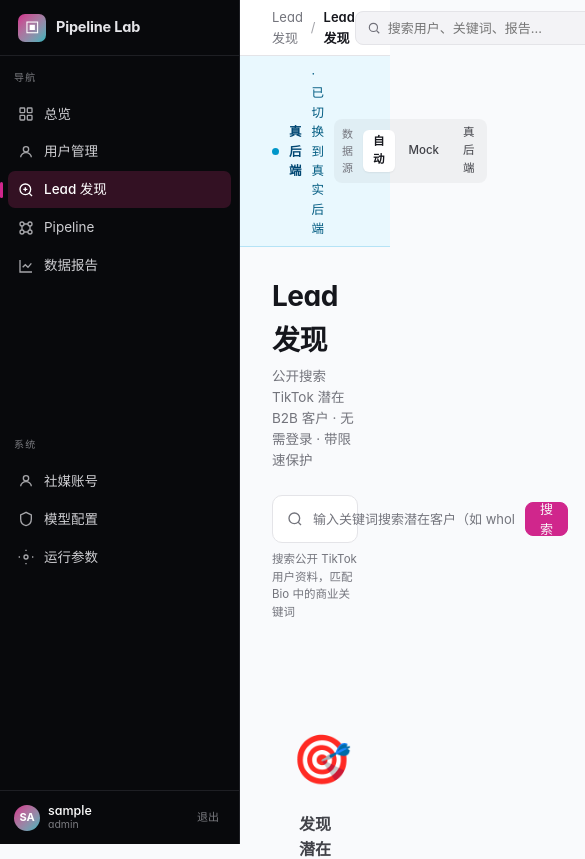
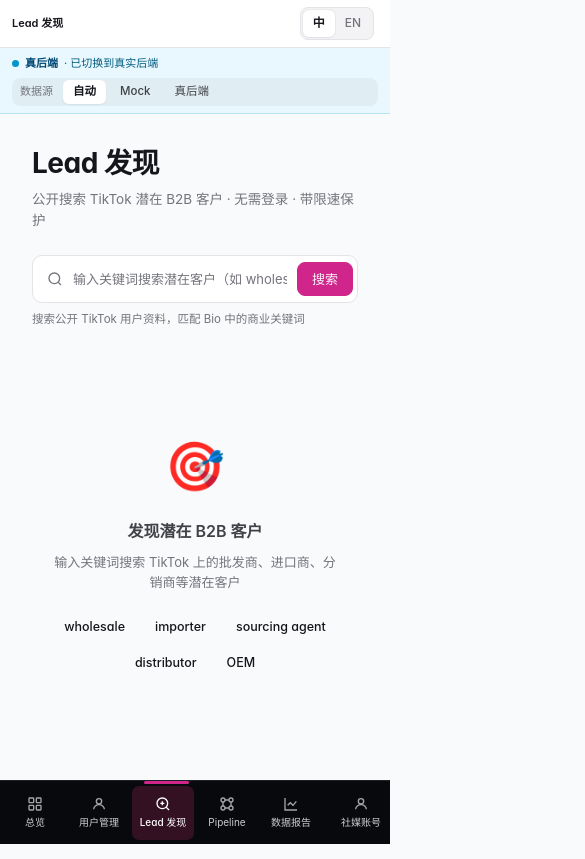
Before and after one commit to dzzz-qcxf-studio/tiktok-b2b-bot-mirror, a Vue app in the folder tiktok_bot_console/ui/: page /leads in a window 390 px wide. Shown: the top 859 px of the page, 585 px wide, since content can reach past the window. Built offline with nearby package versions, Linux system fonts and the light colour scheme; sample sign-in values are in the browser's storage.

Commit message:
fix: complete H2 responsive page gate

```diff
--- a/tiktok_bot_console/ui/src/App.vue
+++ b/tiktok_bot_console/ui/src/App.vue
@@ -279,4 +279,109 @@
 .api-mode-toggle button { padding: 3px 10px; border: none; background: transparent; border-radius: 6px; font-size: 11.5px; color: var(--fg-2); cursor: pointer; font-weight: 500; }
 .api-mode-toggle button:hover:not(.active) { color: var(--fg); }
 .api-mode-toggle button.active { background: var(--surface); color: var(--fg); font-weight: 600; box-shadow: 0 1px 2px rgba(0,0,0,.06); }
+
+@media (max-width: 700px) {
+  .shell {
+    display: block;
+    padding-bottom: calc(64px + env(safe-area-inset-bottom));
+  }
+
+  .sidebar {
+    position: fixed;
+    inset: auto 0 0;
+    z-index: 60;
+    width: 100%;
+    height: calc(64px + env(safe-area-inset-bottom));
+    flex-direction: row;
+    align-items: stretch;
+    overflow-x: auto;
+    overflow-y: hidden;
+    border-top: 1px solid var(--sb-border);
+    border-right: 0;
+    padding-bottom: env(safe-area-inset-bottom);
+    scrollbar-width: none;
+  }
+
+  .sidebar::-webkit-scrollbar {
+    display: none;
+  }
+
+  .sb-brand,
+  .sb-section,
+  .sb-foot {
+    display: none;
+  }
+
+  .sb-nav {
+    display: flex;
+    flex: 0 0 auto;
+    gap: 2px;
+    padding: 5px 4px;
+    overflow: visible;
+  }
+
+  .sb-link {
+    min-width: 62px;
+    min-height: 54px;
+    margin: 0;
+    padding: 5px 6px;
+    flex-direction: column;
+    justify-content: center;
+    gap: 3px;
+    font-size: 10px;
+    text-align: center;
+  }
+
+  .sb-link.active::before {
+    inset: -5px 12px auto;
+    width: auto;
+    height: 3px;
+    transform: none;
+  }
+
+  .main {
+    width: 100%;
+  }
+
+  .topbar {
+    height: 48px;
+    padding: 0 12px;
+  }
+
+  .topbar-left {
+    min-width: 0;
+  }
+
+  .crumb {
+    min-width: 0;
+    font-size: 11px;
+  }
+
+  .crumb > span:first-child,
+  .crumb .sep,
+  .search,
+  .topbar-right > .icon-btn,
+  .topbar-right > .avatar {
+    display: none;
+  }
+
+  .crumb b {
+    overflow: hidden;
+    text-overflow: ellipsis;
+    white-space: nowrap;
+  }
+
+  .mock-banner {
+    flex-wrap: wrap;
+    gap: 6px;
+    padding: 7px 12px;
+    font-size: 11px;
+  }
+
+  .api-mode-toggle {
+    width: 100%;
+    margin-left: 0;
+    overflow-x: auto;
+  }
+}
 </style>
--- a/tiktok_bot_console/ui/src/components/AcquisitionJobCreator.vue
+++ b/tiktok_bot_console/ui/src/components/AcquisitionJobCreator.vue
@@ -168,6 +168,7 @@
             <strong v-else>{{ $t('pipeline.preflightBlocked') }}</strong>
             <small v-if="capabilitiesError">{{ capabilitiesError }}</small>
             <small v-else-if="capability?.message">{{ capability.message }}</small>
+            <code v-if="capability?.code">{{ capability.code }}</code>
           </div>
           <button
             v-if="capabilitiesError"
@@ -1050,7 +1051,8 @@
 }
 
 .preflight strong,
-.preflight small {
+.preflight small,
+.preflight code {
   display: block;
 }
 
@@ -1062,6 +1064,13 @@
 .preflight small {
   margin-top: 2px;
   color: var(--muted);
+}
+
+.preflight code {
+  margin-top: 3px;
+  color: var(--muted);
+  font-family: var(--font-mono);
+  font-size: 9px;
 }
 
 .preflight.ready {
--- a/tiktok_bot_console/ui/src/i18n/en-US.ts
+++ b/tiktok_bot_console/ui/src/i18n/en-US.ts
@@ -72,7 +72,9 @@
   },
   login: {
     eyebrow: 'B2B OUTREACH · HERMES AGENT',
-    headline: 'Turn TikTok into a<br><em>24/7</em><br>lead engine',
+    headline: 'Turn TikTok into a',
+    headlineEmphasis: '24/7',
+    headlineSuffix: 'lead engine',
     pitch: 'Daily automated collection, filtering, profiling, outreach and tracking — let AI run your entire B2B funnel.',
     stageCollect: 'Collection',
     stageFilter: 'Qualified',
@@ -563,7 +565,7 @@
     importCookie: 'Import Cookie',
     batchCheck: 'Batch check',
     riskTitle: 'Anti-ban alert:',
-    riskBody: 'Pipeline auto-rotates accounts at <b>{c1}</b> / <b>{c2}</b> / <b>{c3}</b> daily · per-account daily caps <b>{cm}</b> comments, <b>{dm}</b> DMs · random interval <b>{imin}-{imax}</b> min · do not bypass manually.',
+    riskBody: 'Pipeline auto-rotates accounts at {c1} / {c2} / {c3} daily · per-account daily caps {cm} comments, {dm} DMs · random interval {imin}-{imax} min · do not bypass manually.',
     viewPolicy: 'View anti-ban policy',
     totalAccounts: 'Total accounts',
     upper: 'upper',
--- a/tiktok_bot_console/ui/src/i18n/zh-CN.ts
+++ b/tiktok_bot_console/ui/src/i18n/zh-CN.ts
@@ -72,7 +72,9 @@
   },
   login: {
     eyebrow: 'B2B 外贸业务拓展 · Hermes Agent 主控',
-    headline: '把 TikTok 变成<br><em>7×24 小时</em><br>的外贸获客引擎',
+    headline: '把 TikTok 变成',
+    headlineEmphasis: '7×24 小时',
+    headlineSuffix: '的外贸获客引擎',
     pitch: '每天自动完成用户搜集、筛选、画像、触达与数据追踪 — 让 AI 替你跑完整个外贸获客闭环。',
     stageCollect: '用户搜集',
     stageFilter: '合格筛选',
@@ -563,7 +565,7 @@
     importCookie: '导入 Cookie',
     batchCheck: '批量检测',
     riskTitle: '反封号提醒：',
-    riskBody: 'Pipeline 将在每日 <b>{c1}</b> / <b>{c2}</b> / <b>{c3}</b> 三个时段自动切换账号 · 单账号日评论上限 <b>{cm}</b> 条、私信 <b>{dm}</b> 条 · 间隔随机 <b>{imin}-{imax}</b> 分钟 · 请勿手动绕过此限制。',
+    riskBody: 'Pipeline 将在每日 {c1} / {c2} / {c3} 三个时段自动切换账号 · 单账号日评论上限 {cm} 条、私信 {dm} 条 · 间隔随机 {imin}-{imax} 分钟 · 请勿手动绕过此限制。',
     viewPolicy: '查看反封号策略',
     totalAccounts: '账号总数',
     upper: '上限',
--- a/tiktok_bot_console/ui/src/views/Login.vue
+++ b/tiktok_bot_console/ui/src/views/Login.vue
@@ -8,7 +8,11 @@
 
       <div class="pitch">
         <div class="eyebrow">{{ $t('login.eyebrow') }}</div>
-        <h1 v-html="$t('login.headline')"></h1>
+        <h1>
+          {{ $t('login.headline') }}<br>
+          <em>{{ $t('login.headlineEmphasis') }}</em><br>
+          {{ $t('login.headlineSuffix') }}
+        </h1>
         <p>{{ $t('login.pitch') }}</p>
 
         <div class="stage-row">
```
Also changed, not shown: tiktok_bot_console/ui/scripts/smoke.mjs (+16 -9 lines).
